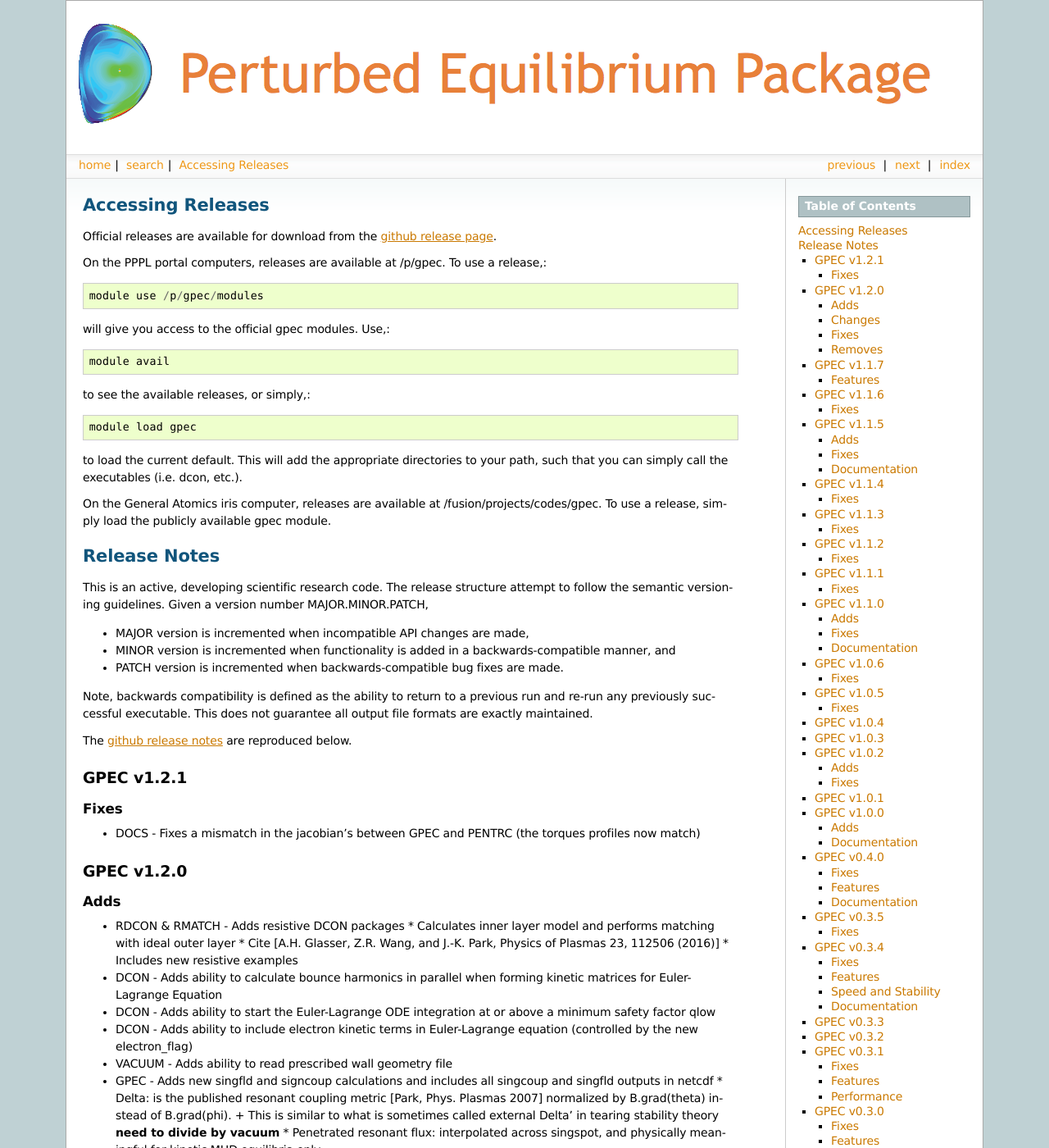
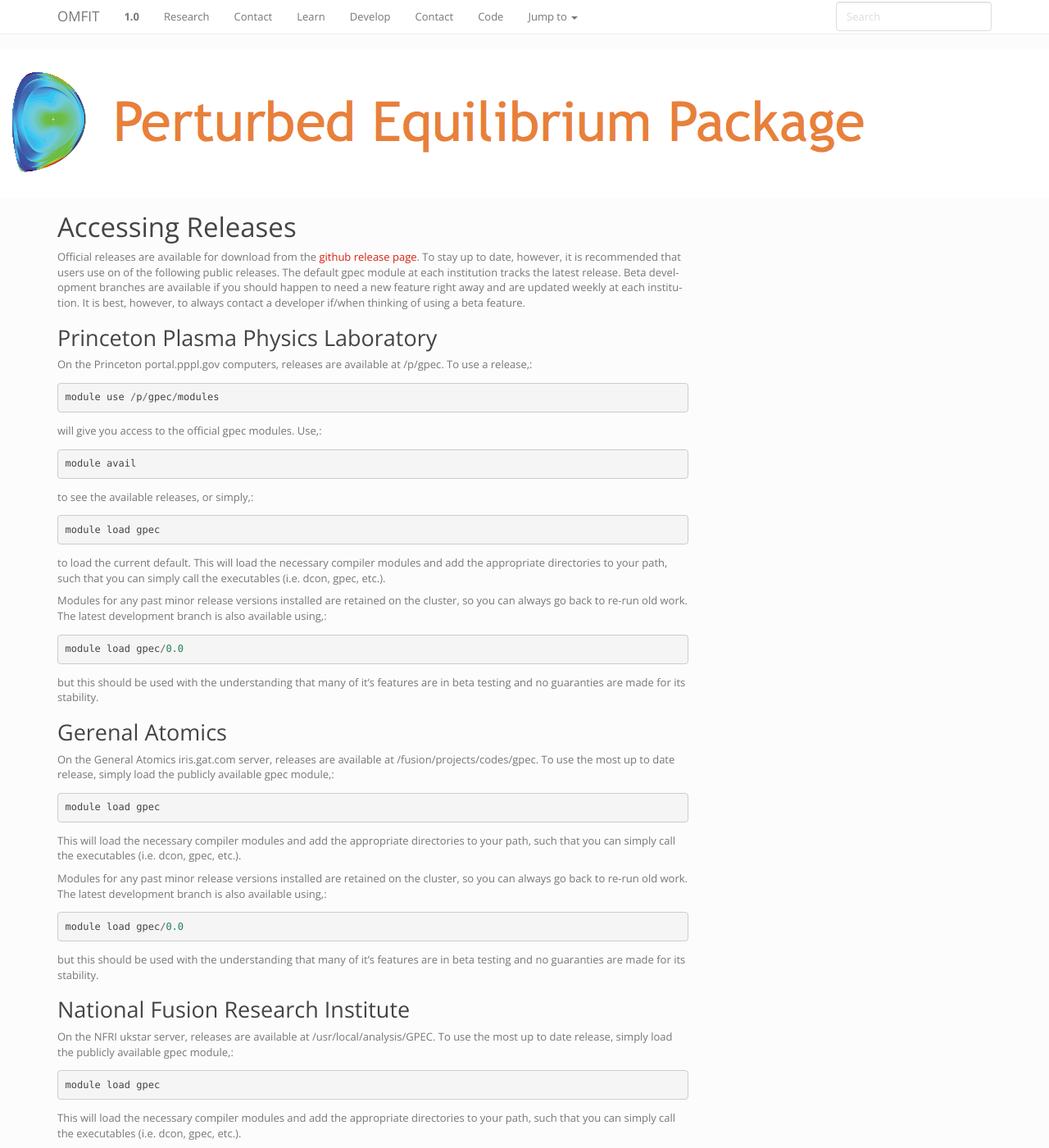
Before and after one commit to PrincetonUniversity/GPEC, a Sphinx documentation site: the page built from docs/releases.rst, in a window 1280 px wide and 1400 px high. Shown: the whole window at 82% size. Built offline with Sphinx 7.4.7, drawn with Linux system fonts in a browser that asks for light colours; some of the changed text lies outside the part shown.

Commit message:
DOCS - GHPAGES - Adds new authors and new public installations
Also updates the website theme choices following the OMFIT example, but this is untested for now.

```diff
--- a/docs/conf.py
+++ b/docs/conf.py
@@ -106,12 +106,78 @@
 
 # The theme to use for HTML and HTML Help pages.  See the documentation for
 # a list of builtin themes.
-html_theme = 'sphinxdoc'
+html_theme = 'bootstrap'
 
 # Theme options are theme-specific and customize the look and feel of a theme
 # further.  For a list of options available for each theme, see the
 # documentation.
-#html_theme_options = {}
+html_theme_options = {
+    # Navigation bar title. (Default: ``project`` value)
+    'navbar_title': 'OMFIT',
+
+    # Tab name for entire site. (Default: "Site")
+    'navbar_site_name': "Jump to",
+
+    # A list of tuples containing pages or urls to link to.
+    # Valid tuples should be in the following forms:
+    #    (name, page)                 # a link to a page
+    #    (name, "/aa/bb", 1)          # a link to an arbitrary relative url
+    #    (name, "http://example.com", True) # arbitrary absolute url
+    # Note the "1" or "True" value above as the third argument to indicate
+    # an arbitrary url.
+    'navbar_links': [("Research", "references"),
+                     ("Contact", "contact"),
+                     ("Learn", "examples"),
+                     ("Develop", "developers"),
+                     ("Contact", "contact"),
+                     ("Code","source_documentation"),
+                     #("Search", "search.html", 1),
+                     ],
+
+    # Render the next and previous page links in navbar. (Default: true)
+    'navbar_sidebarrel': False,
+
+    # Render the current pages TOC in the navbar. (Default: true)
+    'navbar_pagenav': False,
+
+    # Tab name for the current pages TOC. (Default: "Page")
+    'navbar_pagenav_name': "In this page",
+
+    # Global TOC depth for "site" navbar tab. (Default: 1)
+    # Switching to -1 shows all levels.
+    'globaltoc_depth': -1,
+
+    # Include hidden TOCs in Site navbar?
+    #
+    # Note: If this is "false", you cannot have mixed ``:hidden:`` and
+    # non-hidden ``toctree`` directives in the same page, or else the build
+    # will break.
+    #
+    # Values: "true" (default) or "false"
+    'globaltoc_includehidden': "true",
+
+    # HTML navbar class (Default: "navbar") to attach to <div> element.
+    # For black navbar, do "navbar navbar-inverse"
+    'navbar_class': "navbar",# navbar-inverse",
+
+    # Fix navigation bar to top of page?
+    # Values: "true" (default) or "false"
+    'navbar_fixed_top': "true",
+
+    # Location of link to source.
+    # Options are "nav" (default), "footer" or anything else to exclude.
+    'source_link_position': "footer",
+
+    # Bootswatch (http://bootswatch.com/) theme.
+    #
+    # Options are nothing (default) or the name of a valid theme
+    # such as "amelia" or "cosmo".
+    'bootswatch_theme': "simplex",
+
+    # Choose Bootstrap version.
+    # Values: "3" (default) or "2" (in quotes)
+    'bootstrap_version': "3",
+}
 
 # Add any paths that contain custom themes here, relative to this directory.
 #html_theme_path = []
--- a/docs/releases.rst
+++ b/docs/releases.rst
@@ -4,8 +4,14 @@
 
 
 Official releases are available for download from the `github release page <https://github.com/PrincetonUniversity/GPEC/releases>`_.
+To stay up to date, however, it is recommended that users use on of the following public releases.
+The default gpec module at each institution tracks the latest release. Beta development branches  are available if you should happen to need a new feature right away and are updated weekly at each institution. It is best, however, to always contact a developer if/when thinking of using a beta feature.
 
-On the PPPL portal computers, releases are available at /p/gpec. To use a release,::
+
+Princeton Plasma Physics Laboratory
+=====================================
+
+On the Princeton portal.pppl.gov computers, releases are available at /p/gpec. To use a release,::
 
     module use /p/gpec/modules
 
@@ -17,10 +23,48 @@
 
     module load gpec
 
-to load the current default. This will add the appropriate directories to your path, such that you can simply
-call the executables (i.e. dcon, etc.).
+to load the current default. This will load the necessary compiler modules and add the appropriate directories to your path, such that you can simply
+call the executables (i.e. dcon, gpec, etc.).
 
-On the General Atomics iris computer, releases are available at /fusion/projects/codes/gpec. To use a release, simply load the publicly available gpec module.
+Modules for any past minor release versions installed are retained on the cluster, so you can always go back to re-run old work. The latest development branch is also available using,::
+
+    module load gpec/0.0
+
+but this should be used with the understanding that many of it's features are in beta testing and no guaranties are made for its stability.
+
+
+Gerenal Atomics
+================
+
+On the General Atomics iris.gat.com server, releases are available at /fusion/projects/codes/gpec. To use the most up to date release, simply load the publicly available gpec module,::
+
+    module load gpec
+
+This will load the necessary compiler modules and add the appropriate directories to your path, such that you can simply
+call the executables (i.e. dcon, gpec, etc.).
+
+Modules for any past minor release versions installed are retained on the cluster, so you can always go back to re-run old work. The latest development branch is also available using,::
+
+    module load gpec/0.0
+
+but this should be used with the understanding that many of it's features are in beta testing and no guaranties are made for its stability.
+
+
+National Fusion Research Institute
+===================================
+
+On the NFRI ukstar server, releases are available at /usr/local/analysis/GPEC. To use the most up to date release, simply load the publicly available gpec module,::
+
+    module load gpec
+
+This will load the necessary compiler modules and add the appropriate directories to your path, such that you can simply
+call the executables (i.e. dcon, gpec, etc.).
+
+Modules for any past minor release versions installed are retained on the cluster, so you can always go back to re-run old work. The latest development branch is also available using,::
+
+    module load gpec/0.0
+
+but this should be used with the understanding that many of it's features are in beta testing and no guaranties are made for its stability.
 
 
 ******************
```
Also changed, not shown: docs/contact.rst (+28 -12 lines).
